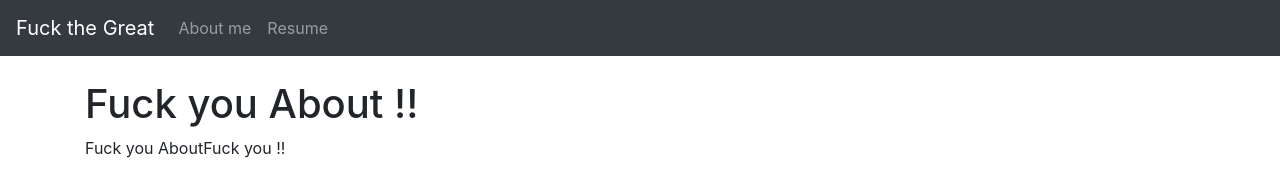
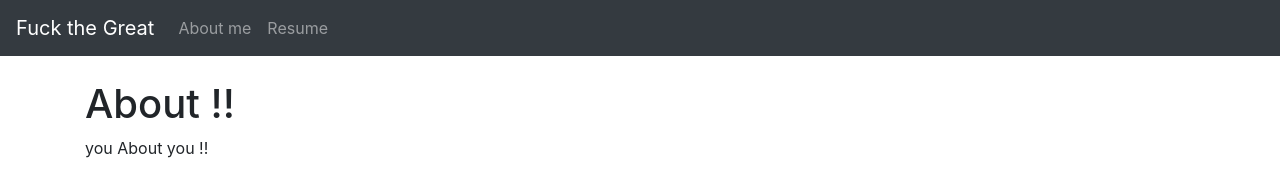
Before and after one commit to Subaru-Arakawa/Intro-to-Node, a plain HTML site: page about.html in a window 1280 px wide. Drawn offline with nearby package versions, Linux system fonts and the light colour scheme.

Commit message:
Clean Version

```diff
--- a/about.html
+++ b/about.html
@@ -35,8 +35,8 @@
 <br>
     <div class="container">
 
-      <h1>Fuck you  About !!</h1>
-      <p>Fuck you AboutFuck you !!</p>
+      <h1> About !!</h1>
+      <p> you About you !!</p>
 
     </div>
 
```
Also changed, not shown: index.html (+3 -3 lines).
